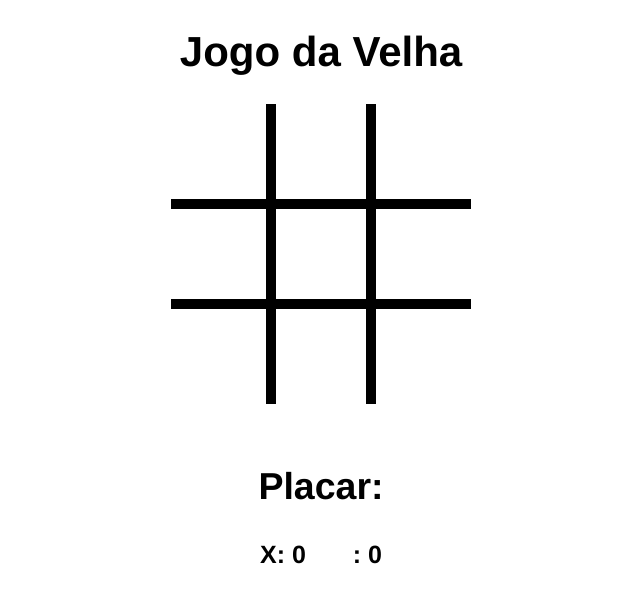
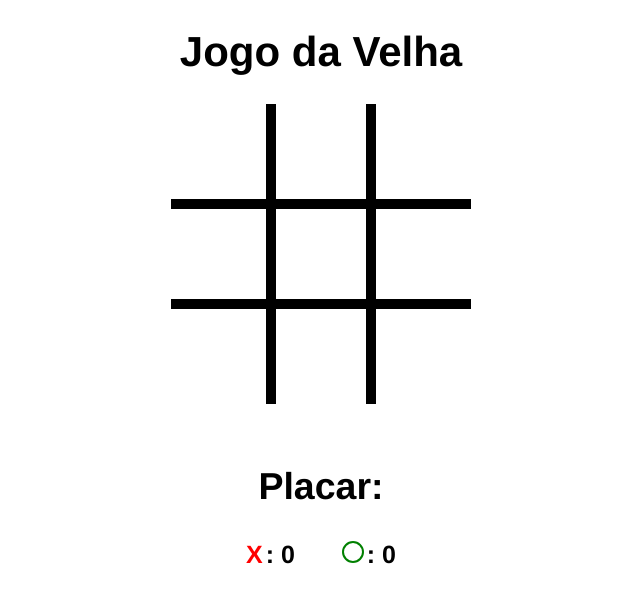
Before and after one commit to Marinalm15/JogoDaVelha, a plain HTML site: page index.html in a window 1280 px wide. Both pictures are taken after a click on the button "2 Jogadores". Shown: the whole page, without its empty margins (319-959 px from the left). Drawn offline with Linux system fonts and the light colour scheme.

Commit message:
troca de classe por id

```diff
--- a/styles.css
+++ b/styles.css
@@ -79,12 +79,12 @@ h1 {
     margin: 0 20px;
 }
 
-.x-scoreboard {
+#x-scoreboard {
     color: red;
     margin-right: 3px;
 }
 
-.o-scoreboard {
+#o-scoreboard {
     display: inline-block;
     width: 18px;
     height: 18px;
```
